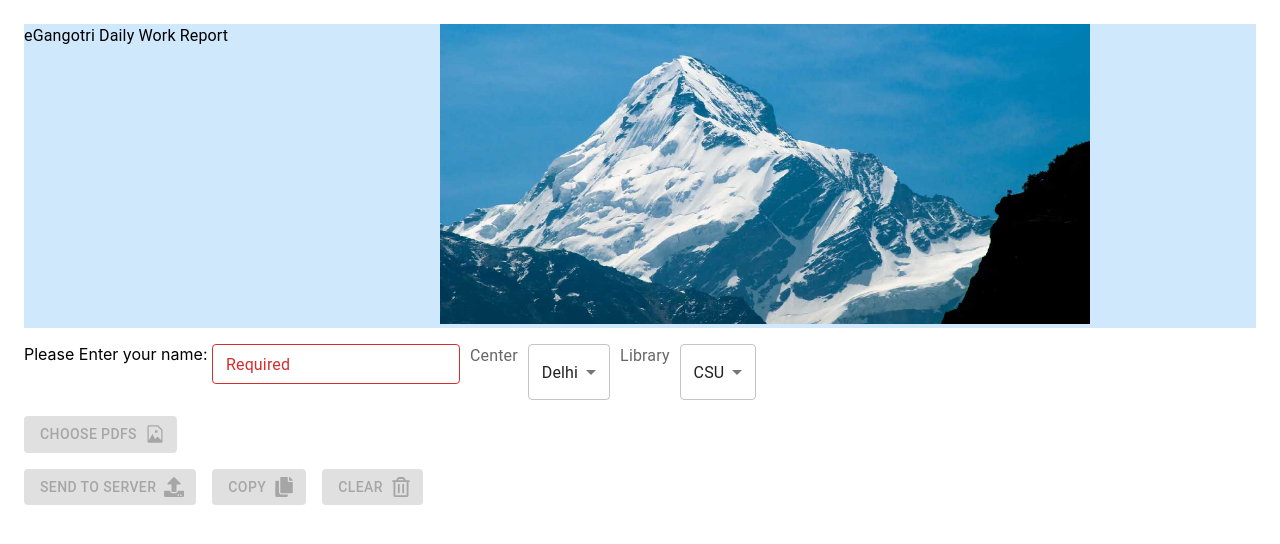
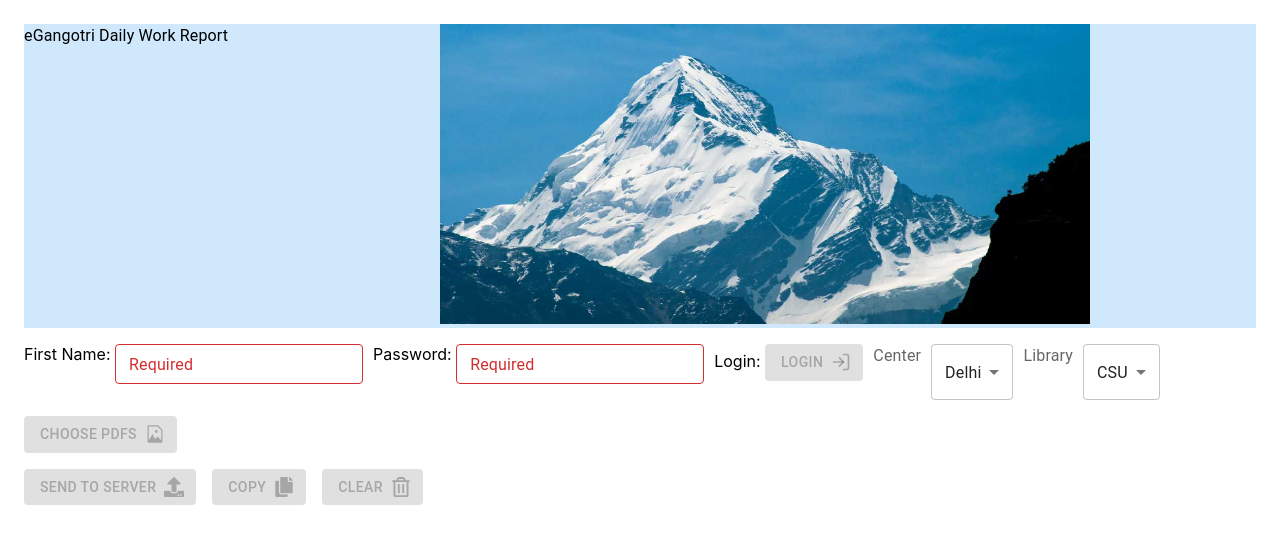
Before and after one commit to eGangotri/egangotri-react-page-counter, a React (Create React App) app: page / in a window 1280 px wide. Shown: the top 544 px of the page. Built offline with nearby package versions, Linux system fonts and the light colour scheme; what react-dotenv would draw is missing.

Commit message:
password protection enabled.

```diff
--- /dev/null
+++ b/src/api/service/callApi.ts
@@ -0,0 +1,49 @@
+import { backendServer } from "api/constants"
+import { DailyWorkReportType } from "types/dailyyWorkReportTypes"
+import { Buffer } from 'buffer';
+const bcrypt = require("bcryptjs");
+
+type LoginUser = {
+  username: string,
+  password: string
+}
+
+export async function pushReport(dailyReport:DailyWorkReportType) {
+  const _url = `${backendServer}dailyWorkReport/add`
+  console.log(`_url ${_url}`)
+
+  const options: RequestInit = {
+    method: "POST",
+    headers: { "Content-Type": "application/json" },
+    body: JSON.stringify(dailyReport),
+  }
+
+  const res = await fetch(_url, options)
+  console.log(`res ${JSON.stringify(res)}`)
+  const items = await res.json()
+  console.log(`items ${items.length}`)
+  return items
+}
+
+export async function checkValidCredentials(staffName: string, password: string) {
+  const loginInfo = {
+    username:staffName,
+    password:password
+  } as LoginUser;
+
+  const _url = `${backendServer}user/checkValidCredentials`
+  console.log(`_url ${_url}`)
+
+  const options: RequestInit = {
+    method: "POST",
+    headers: { "Content-Type": "application/json" },
+    body: JSON.stringify(loginInfo),
+  }
+
+  console.log(`_url ${_url}`)
+  const res = await fetch(_url, options)
+  console.log(`res ${JSON.stringify(res)}`)
+  const items = await res.json()
+  console.log(`items ${items.length}`)
+  return items.response
+}
--- a/src/api/service/pushDailyReportToServer.ts
+++ /dev/null
@@ -1,19 +0,0 @@
-import { backendServer } from "api/constants"
-import { DailyWorkReportType } from "types/dailyyWorkReportTypes"
-
-export async function pushReport(dailyReport:DailyWorkReportType) {
-  const _url = `${backendServer}dailyWorkReport/add`
-  console.log(`_url ${_url}`)
-
-  const options: RequestInit = {
-    method: "POST",
-    headers: { "Content-Type": "application/json" },
-    body: JSON.stringify(dailyReport),
-  }
-
-  const res = await fetch(_url, options)
-  console.log(`res ${JSON.stringify(res)}`)
-  const items = await res.json()
-  console.log(`items ${items.length}`)
-  return items
-}
--- a/src/pages/DailyReport.tsx
+++ b/src/pages/DailyReport.tsx
@@ -12,68 +12,73 @@ import {
   TextField,
   Typography,
 } from "@mui/material";
-import { pushReport as pushReportToServer } from "api/service/pushDailyReportToServer";
+import { pushReport as pushReportToServer } from "api/service/callApi";
 import Icon from "components/common/Icons";
 import _ from "lodash";
 import React, { useRef, useState } from "react";
 import { FaCopy, FaRegTrashAlt, FaUpload } from "react-icons/fa";
+import { FiLogIn } from "react-icons/fi";
 import { GoFileMedia } from "react-icons/go";
 import HelperService from "service/HelperService";
 import { DailyWorkReportType } from "types/dailyyWorkReportTypes";
 import AllPdfStats from "vo/AllPdfStats";
-import * as DailyReportUtil from "utils/DailyReportUtil"
 const DailyReport = () => {
-
   const centers = ["Delhi", "Haridwar", "Jammu", "Srinagar", "Varanasi"];
 
   const libraryMenuOptions = [
     {
-      name:centers[0],
-      centers:["CSU", "Sarai"]
+      name: centers[0],
+      centers: ["CSU", "Sarai"],
     },
     {
-      name:centers[1],
-      centers:["Gurukul-Kangri"]
+      name: centers[1],
+      centers: ["Gurukul-Kangri"],
     },
     {
-      name:centers[2],
-      centers:["BVT-Lucknow"]
+      name: centers[2],
+      centers: ["BVT-Lucknow"],
     },
     {
-      name:centers[3],
-      centers:["SPS", "JKACADEMY"]
+      name: centers[3],
+      centers: ["SPS", "JKACADEMY"],
     },
     {
-      name:centers[4],
-      centers:
-      ["Vasishth Tripathi",
+      name: centers[4],
+      centers: [
+        "Vasishth Tripathi",
         "Jangam",
         "Kamalakarji",
         "Mumukshu",
-      "Ved Nidhi"]
-    }
+        "Ved Nidhi",
+      ],
+    },
   ];
 
-  const getLibrariesInCenter = (_center:string = ""):string[]  => {
-    const obj = libraryMenuOptions.find(o => o.name === (_center || center));
-    const _libraries = obj?.centers || []
-    return _libraries
-  }
+  const getLibrariesInCenter = (_center: string = ""): string[] => {
+    const obj = libraryMenuOptions.find((o) => o.name === (_center || center));
+    const _libraries = obj?.centers || [];
+    return _libraries;
+  };
 
   const [pdfData, setPdfData] = useState<AllPdfStats>(new AllPdfStats());
   const [staffName, setStaffName] = useState<string>("");
+  const [password, setPassword] = useState<string>("");
+  const [loggedIn, setLoggedIn] = useState<boolean>(false);
   const [disabledState, setDisabledState] = useState<boolean>(false);
   const [center, setCenter] = React.useState<string>(centers[0]);
-  const [libraries, setLibraries] = React.useState<string[]>(getLibrariesInCenter());
+  const [libraries, setLibraries] = React.useState<string[]>(
+    getLibrariesInCenter()
+  );
   const [library, setLibrary] = React.useState<string>(libraries[0]);
 
   const dataHoldingElement = useRef();
   const copyButton = useRef();
   const clearButton = useRef();
 
-  const panelOneCSS = { bgcolor: "white", marginRight:"10px" }
+  const panelOneCSS = { bgcolor: "white", marginRight: "10px" };
   const clearResults = () => {
     setStaffName("");
+    setPassword("");
     setPdfData(new AllPdfStats());
     setDisabledState(true);
   };
@@ -89,7 +94,12 @@ const DailyReport = () => {
     setCenter(val);
     const _libraries = getLibrariesInCenter(val);
     setLibrary(_libraries[0]);
-    setLibraries(_libraries)
+    setLibraries(_libraries);
+  };
+
+  const loginToPortal = async () => {
+    const logIn = await HelperService.logIn(staffName,password);
+    setLoggedIn(logIn);
   };
 
   const handleLibChange = (event: SelectChangeEvent) => {
@@ -98,22 +108,25 @@ const DailyReport = () => {
     setLibrary(val);
   };
 
-  const onChange = async (e: React.ChangeEvent<HTMLInputElement>) => {
+  const uploadPdf = async (e: React.ChangeEvent<HTMLInputElement>) => {
     const { files } = e.target;
     if (files) {
       const data = await HelperService.processFiles(
         Array.from(files!),
-        staffName, center,library
+        staffName,
+        center,
+        library
       );
       setPdfData(data);
     }
   };
 
-  const prepareReportForPush = () =>{
-    const dailyReport:DailyWorkReportType = AllPdfStats.convertPdfStatsToDailyWorkReportTypeObject(pdfData)
-    console.log(`dailyReport ${JSON.stringify(dailyReport)}`)
-    pushReportToServer(dailyReport)
-  }
+  const prepareReportForPush = () => {
+    const dailyReport: DailyWorkReportType =
+      AllPdfStats.convertPdfStatsToDailyWorkReportTypeObject(pdfData);
+    console.log(`dailyReport ${JSON.stringify(dailyReport)}`);
+    pushReportToServer(dailyReport);
+  };
 
   return (
     <Stack spacing={2}>
@@ -128,9 +141,9 @@ const DailyReport = () => {
         </Grid>
       </Box>
 
-      <Box sx={{display:"flex", flexDirection: "row"}} >
+      <Box sx={{ display: "flex", flexDirection: "row" }}>
         <Box sx={panelOneCSS}>
-          Please Enter your name:{" "}
+          First Name:{" "}
           <TextField
             variant="outlined"
             label="Required"
@@ -138,6 +151,31 @@ const DailyReport = () => {
             size="small"
             onChange={(e) => setStaffName(e.target.value)}
           />
+        </Box>
+        <Box sx={panelOneCSS}>
+          Password:{" "}
+          <TextField
+            variant="outlined"
+            label="Required"
+            error={_.isEmpty(password)}
+            size="small"
+            type="password"
+            onChange={(e) => setPassword(e.target.value)}
+          />
+        </Box>
+
+        <Box sx={panelOneCSS}>
+          Login:{" "}
+          <Button
+            color="primary"
+            variant="contained"
+            component="span"
+            disabled={_.isEmpty(staffName) && _.isEmpty(password)}
+            onClick={()=>loginToPortal()}
+            endIcon={<FiLogIn style={{ color: "primary" }} />}
+          >
+            Login
+          </Button>
         </Box>
         <Box sx={panelOneCSS}>
           <InputLabel id="l1">Center</InputLabel>
@@ -150,7 +188,9 @@ const DailyReport = () => {
             onChange={handleCenterChange}
           >
             {centers.map((option: string) => (
-              <MenuItem  key={option} value={option}>{option}</MenuItem>
+              <MenuItem key={option} value={option}>
+                {option}
+              </MenuItem>
             ))}
           </Select>
         </Box>
@@ -158,7 +198,6 @@ const DailyReport = () => {
           <InputLabel id="l2">Library</InputLabel>
         </Box>
         <Box sx={panelOneCSS}>
-
           <Select
             labelId="l2"
             id="demo-simple-select-filled"
@@ -166,8 +205,14 @@ const DailyReport = () => {
             onChange={handleLibChange}
             label="Library"
           >
-            {(libraries||[]).map((option: string, index:number) => (
-              <MenuItem key={option} value={option} selected={option === library || index===1}>{option}</MenuItem>
+            {(libraries || []).map((option: string, index: number) => (
+              <MenuItem
+                key={option}
+                value={option}
+                selected={option === library || index === 1}
+              >
+                {option}
+              </MenuItem>
             ))}
           </Select>
         </Box>
@@ -180,28 +225,26 @@ const DailyReport = () => {
           type="file"
           multiple
           accept=".pdf"
-          onChange={onChange}
+          onChange={uploadPdf}
         />
         <Button
           color="primary"
           variant="contained"
           component="span"
-          disabled={_.isEmpty(staffName)}
+          disabled={!loggedIn}
           endIcon={<GoFileMedia style={{ color: "primary" }} />}
         >
           Choose PDFs
         </Button>
       </label>
       <Stack spacing={2} direction="row">
-
         <Button
           color="primary"
           variant="contained"
           component="span"
-          disabled={_.isEmpty(staffName)}
+          disabled={!loggedIn}
           endIcon={<FaUpload style={{ color: "primary" }} />}
           onClick={() => prepareReportForPush()}
-
         >
           Send to Server
         </Button>
--- a/src/service/HelperService.ts
+++ b/src/service/HelperService.ts
@@ -1,3 +1,4 @@
+import { checkValidCredentials } from 'api/service/callApi';
 import { PDFDocument } from 'pdf-lib';
 import * as DailyReportUtil from 'utils/DailyReportUtil';
 import AllPdfStats from 'vo/AllPdfStats';
@@ -70,6 +71,10 @@ export class HelperService {
     };
     return row;
   };
+
+  static logIn = async (staffName: string, password: string) => {
+    return await checkValidCredentials(staffName,password);
+  }
 }
 
 export default HelperService;
```
Also changed, not shown: package.json (+6 -3 lines), 2 other files (tests, documents, lock files or other folders). Lines whose indentation alone changed are shown as unchanged.
